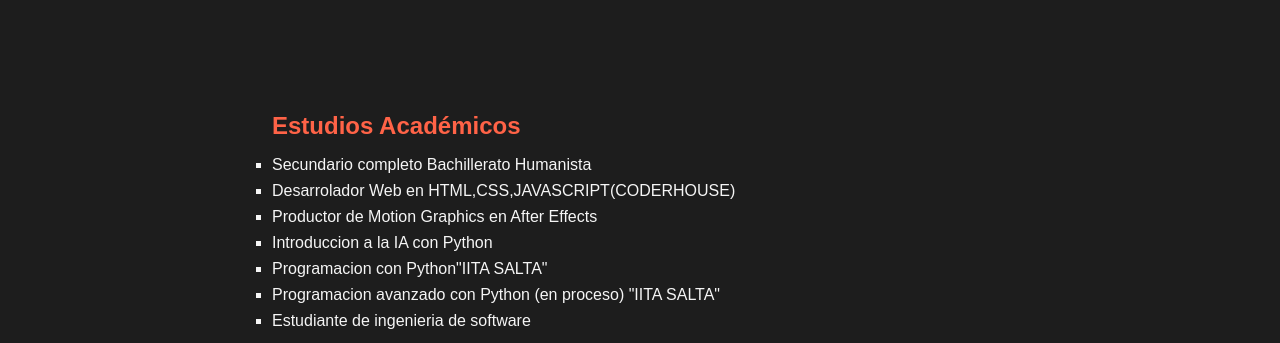
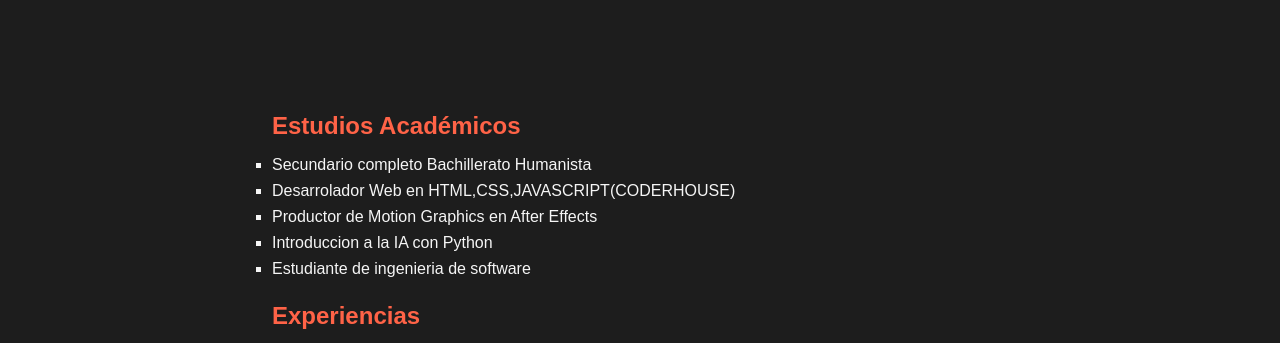
Before and after one commit to zetatrap/cv-mio, a plain HTML site: page index.html in a window 1280 px wide. Shown: the part 444-787 px from the top of the page. Drawn offline with Linux system fonts and the light colour scheme.

Commit message:
Update index.html
asda

```diff
--- a/index.html
+++ b/index.html
@@ -36,8 +36,6 @@
             <li>Desarrolador Web en HTML,CSS,JAVASCRIPT(CODERHOUSE)</li>
             <li>Productor de Motion Graphics en After Effects</li>
             <li>Introduccion a la IA con Python</li>
-            <li>Programacion con Python"IITA SALTA"</li>
-            <li>Programacion avanzado con Python (en proceso) "IITA SALTA"</li>
             <li>Estudiante de ingenieria de software</li>
         </ul>
 
```
